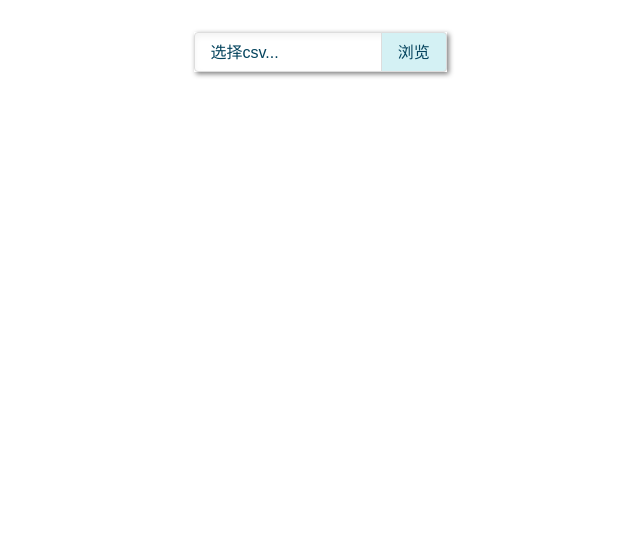
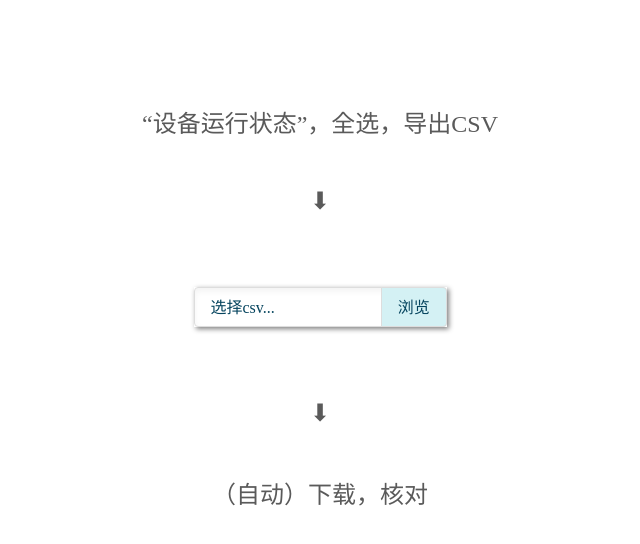
Before and after one commit to Eugene930/honeyjoe.github.com, a plain HTML site: page index.html in a window 1280 px wide. Shown: the whole page, without its empty margins (320-960 px from the left). Drawn offline with Linux system fonts and the light colour scheme; a web font is replaced by a local one.

Commit message:
add: font-family: Long Cang & intro words

```diff
--- a/index.html
+++ b/index.html
@@ -4,9 +4,18 @@
 		<meta charset="UTF-8" />
 		<meta name="viewport" content="width=device-width, initial-scale=1.0" />
 		<link rel="icon" type="image/x-icon" href="Favicon.ico" />
-		<title>CSV转换</title>
+		<title>Transform beta</title>
 		<script src="./papaparse.min.js"></script>
 		<style>
+			/* long-cang-regular - latin */
+			@font-face {
+				font-family: 'Long Cang';
+				font-style: normal;
+				font-weight: 400;
+				src: local(''),
+					/* Modern Browsers */ url('./LongCang-Regular.ttf')
+						format('truetype');
+			}
 			*,
 			*:before,
 			*:after {
@@ -18,10 +27,17 @@
 			body {
 				margin: 0;
 				padding: 2rem 1.5rem;
-				font: 1rem/1.5 'PT Sans', Arial, sans-serif;
 				color: #5a5a5a;
 				display: flex;
-				justify-content: center;
+				flex-direction: column;
+				align-items: center;
+			}
+			div {
+				font: 1.5rem 'Long Cang';
+				margin: 3rem 0;
+				display: flex;
+				flex-direction: column;
+				align-items: center;
 			}
 			.file {
 				position: relative;
@@ -102,6 +118,10 @@
 		</style>
 	</head>
 	<body>
+		<div>
+			<p>“设备运行状态”，全选，导出CSV</p>
+			<p>⬇</p>
+		</div>
 		<label class="file">
 			<input
 				type="file"
@@ -113,6 +133,10 @@
 			/>
 			<span class="file-custom"></span>
 		</label>
+		<div>
+			<p>⬇</p>
+			<p>（自动）下载，核对</p>
+		</div>
 		<script>
 			document.addEventListener('DOMContentLoaded', main);
 			function main() {
```
Also changed, not shown: 1 other file.
